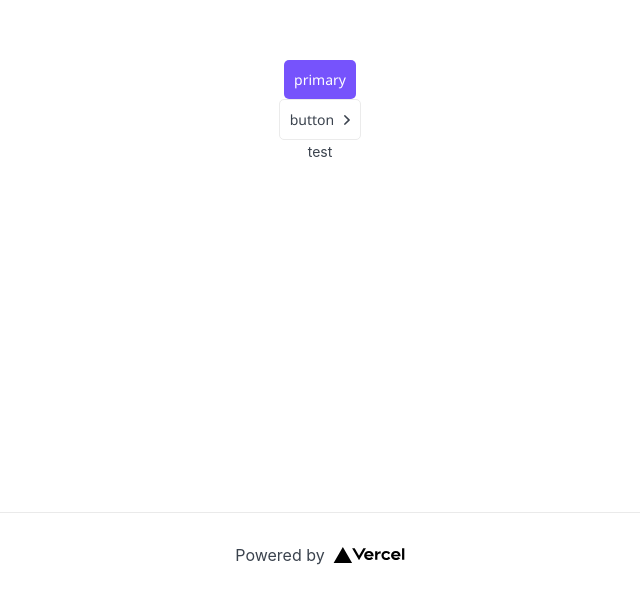
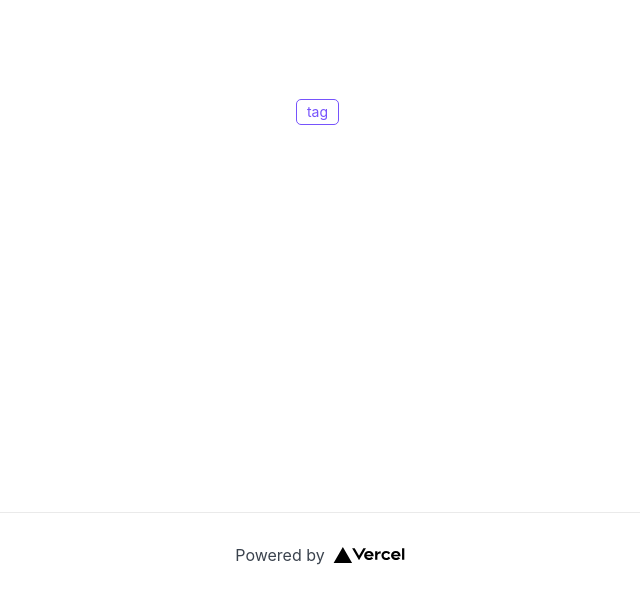
Before and after one commit to KirillNikoda/owl, a Next.js app: page / in a window 1280 px wide. Shown: the part 288-885 px from the top of the page, without its empty margins (320-960 px from the left). Built offline with nearby package versions, Linux system fonts and the light colour scheme.

Commit message:
feat (ud-ui): add tag reusable component

```diff
--- /dev/null
+++ b/src/modules/ud-ui/Tag/Tag.module.css
@@ -0,0 +1,57 @@
+.tag {
+	display: inline-block;
+
+	box-sizing: border-box;
+	margin-right: 5px;
+
+	border-radius: 5px;
+}
+
+.pointer {
+	cursor: pointer;
+}
+
+.s {
+	padding: 5px 10px;
+
+	font-size: 12px;
+	line-height: 12px;
+}
+
+.m {
+	padding: 5px 10px;
+
+	font-size: 14px;
+	line-height: 14px;
+}
+
+.ghost {
+	border: 1px solid var(--grey-light);
+}
+
+.red {
+	color: var(--white);
+	background-color: #DE0000;
+
+	font-weight: bold;
+}
+
+.grey {
+	color: var(--white);
+	background-color: #B3C0D9;
+
+	font-weight: bold;
+}
+
+.green {
+	color: var(--green);
+	background-color: var(--green-light);
+
+	font-weight: bold;
+}
+
+.primary {
+	color: var(--primary);
+	border: 1px solid var(--primary);
+	background: none;
+}
--- /dev/null
+++ b/src/modules/ud-ui/Tag/index.tsx
@@ -0,0 +1,42 @@
+import classNames from 'classnames';
+import Link from 'next/link';
+import React, { DetailedHTMLProps, HTMLAttributes } from 'react';
+
+import styles from './Tag.module.css';
+
+type TagColor = 'ghost' | 'red' | 'grey' | 'green' | 'primary';
+
+type Props = {
+  size?: 's' | 'm';
+  color?: TagColor;
+  href?: string;
+  children: React.ReactNode;
+} & DetailedHTMLProps<HTMLAttributes<HTMLDivElement>, HTMLDivElement>;
+
+const Tag = ({
+  size = 'm',
+  color = 'ghost',
+  href = '',
+  className,
+  children,
+  ...restProps
+}: Props) => {
+  return (
+    <div
+      className={classNames(styles.tag, className, {
+        [styles.s]: size === 's',
+        [styles.m]: size === 'm',
+        [styles.ghost]: color === 'ghost',
+        [styles.red]: color === 'red',
+        [styles.grey]: color === 'grey',
+        [styles.green]: color === 'green',
+        [styles.primary]: color === 'primary',
+        [styles.pointer]: !!href,
+      })}
+      {...restProps}>
+      {href ? <Link href={href}>{children}</Link> : children}
+    </div>
+  );
+};
+
+export default Tag;
--- a/src/modules/ud-ui/index.ts
+++ b/src/modules/ud-ui/index.ts
@@ -1,2 +1,4 @@
 export { default as Heading } from './Heading';
 export { default as Button } from './Button';
+export { default as Tag } from './Tag';
+export { default as Text } from './Text';
--- a/src/pages/index.tsx
+++ b/src/pages/index.tsx
@@ -1,5 +1,4 @@
-import { Button } from '@modules/ud-ui';
-import Text from '@modules/ud-ui/Text';
+import { Tag } from '@modules/ud-ui';
 import Head from 'next/head';
 import Image from 'next/image';
 import styles from '../../styles/Home.module.css';
@@ -14,13 +13,9 @@ export default function Home() {
       </Head>
 
       <main className={styles.main}>
-        <Button appearance='primary'>primary</Button>
-        <Button appearance='ghost' arrow='right'>
-          button
-        </Button>
-        <Text size='s' onClick={() => console.log(123)}>
-          test
-        </Text>
+        <Tag color='primary' size='m' href='https://google.com'>
+          tag
+        </Tag>
       </main>
 
       <footer className={styles.footer}>
```
